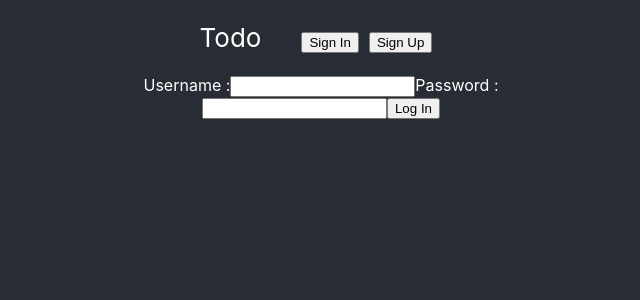
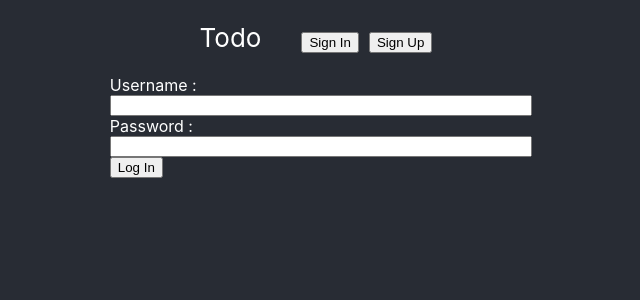
Before and after one commit to MathieuBouvet/reac-todo, a React (Create React App) app: page /login in a window 1280 px wide. Shown: the top 300 px of the page, without its empty margins (319-959 px from the left). Built offline with nearby package versions, Linux system fonts and the light colour scheme.

Commit message:
Add global style for forms

```diff
--- a/src/components/App/App.js
+++ b/src/components/App/App.js
@@ -6,6 +6,7 @@ import SignIn from "../SignIn";
 import { Router, Link } from "@reach/router";
 
 import "./App.css";
+import "./forms.css";
 
 function App() {
   return (
--- /dev/null
+++ b/src/components/App/forms.css
@@ -0,0 +1,10 @@
+.form {
+  text-align: left;
+}
+.form-vertical > * {
+  display: block;
+}
+
+input {
+  width: 100%;
+}
--- a/src/components/SignIn/SignIn.js
+++ b/src/components/SignIn/SignIn.js
@@ -25,7 +25,10 @@ const SignIn = () => {
     "http://localhost:3001/api/users/login"
   );
   return (
-    <form onSubmit={formik.handleSubmit}>
+    <form
+      className="form form-vertical login-form"
+      onSubmit={formik.handleSubmit}
+    >
       <UserForm
         usernameFields={formik.getFieldProps("username")}
         passwordFields={formik.getFieldProps("password")}
```
